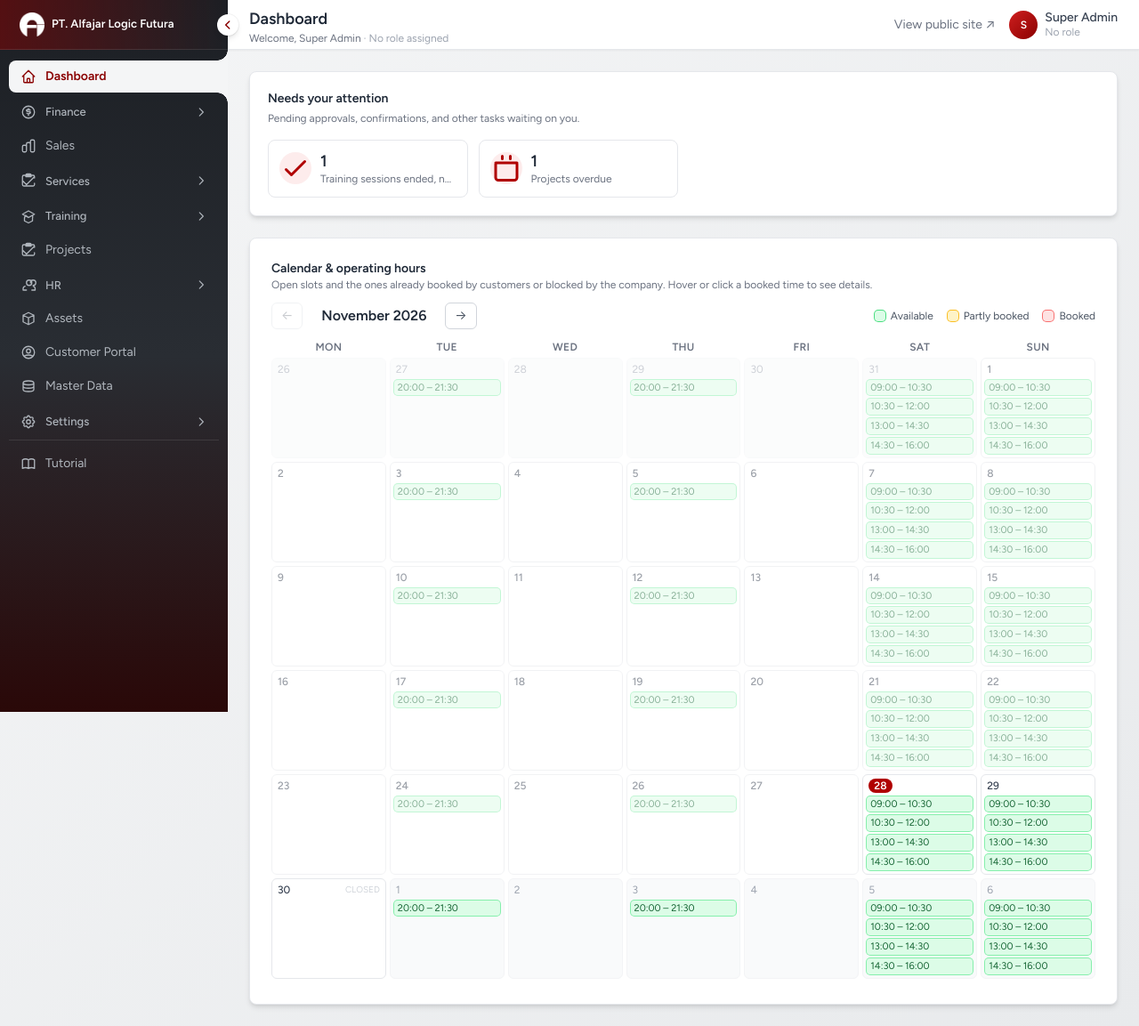
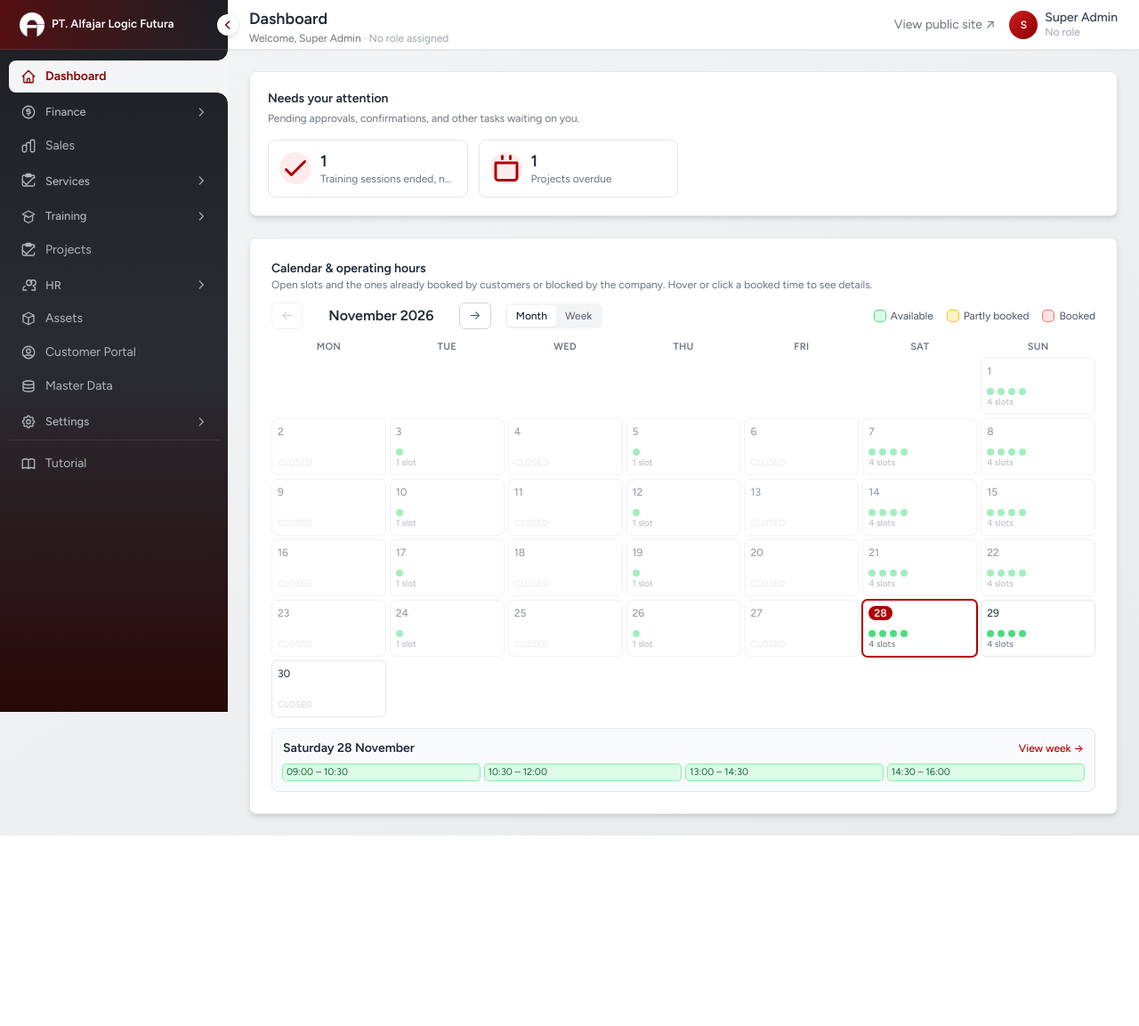
Before and after one commit to fajarsodiq91-sudo/ALF, a Laravel app: page /erp/dashboard in a window 1280 px wide. Shown: the whole page at 89% size. After the commit the page ends 939 px from the top, so only its background shows below. Run offline with Laravel 12, Linux system fonts and the light colour scheme; a user stored in the database is signed in; data comes from the database, SQL or seed files in the repository; tables that the repository leaves empty hold one stand-in row (values such as "Sample post"); style sheets or scripts are compiled from the project's sources.

Commit message:
feat: implement week/month view toggle and enhance availability calendar functionality

```diff
--- a/resources/views/erp/partials/availability-calendar.blade.php
+++ b/resources/views/erp/partials/availability-calendar.blade.php
@@ -17,16 +17,61 @@
         const pad = n => String(n).padStart(2, '0');
         const iso = d => d.getFullYear() + '-' + pad(d.getMonth() + 1) + '-' + pad(d.getDate());
         const now = new Date();
+        const addDays = (d, n) => new Date(d.getFullYear(), d.getMonth(), d.getDate() + n);
+        const monday = d => addDays(new Date(d.getFullYear(), d.getMonth(), d.getDate()), -((d.getDay() + 6) % 7));
 
         return {
             booked, blocks, manage, details, cursor: new Date(now.getFullYear(), now.getMonth(), 1), today: iso(now), months: 6,
             pending: null,
             viewing: null,
+            mode: (() => { try { return localStorage.getItem('erp.calendarMode') === 'week' ? 'week' : 'month'; } catch (e) { return 'month'; } })(),
+            weekStart: monday(now),
+            selected: iso(now),
 
-            canPrev() { return this.cursor > new Date(now.getFullYear(), now.getMonth(), 1); },
-            canNext() { return this.cursor < new Date(now.getFullYear(), now.getMonth() + this.months, 1); },
-            move(delta) { this.cursor = new Date(this.cursor.getFullYear(), this.cursor.getMonth() + delta, 1); },
-            monthLabel() { return this.cursor.toLocaleDateString('en-GB', { month: 'long', year: 'numeric' }); },
+            setMode(m) {
+                this.mode = m;
+                try { localStorage.setItem('erp.calendarMode', m); } catch (e) {}
+                if (m === 'week') { this.weekStart = monday(new Date(this.selected + 'T00:00:00')); }
+            },
+            limitEnd() { return new Date(now.getFullYear(), now.getMonth() + this.months + 1, 0); },
+            canPrev() {
+                return this.mode === 'week' ? this.weekStart > monday(now) : this.cursor > new Date(now.getFullYear(), now.getMonth(), 1);
+            },
+            canNext() {
+                return this.mode === 'week'
+                    ? addDays(this.weekStart, 7) <= this.limitEnd()
+                    : this.cursor < new Date(now.getFullYear(), now.getMonth() + this.months, 1);
+            },
+            move(delta) {
+                if (this.mode === 'week') {
+                    this.weekStart = addDays(this.weekStart, 7 * delta);
+                    this.cursor = new Date(this.weekStart.getFullYear(), this.weekStart.getMonth(), 1);
+                } else {
+                    this.cursor = new Date(this.cursor.getFullYear(), this.cursor.getMonth() + delta, 1);
+                    const first = iso(this.cursor);
+                    this.selected = this.today.slice(0, 7) === first.slice(0, 7) ? this.today : first;
+                }
+            },
+            label() {
+                if (this.mode === 'month') { return this.cursor.toLocaleDateString('en-GB', { month: 'long', year: 'numeric' }); }
+                const end = addDays(this.weekStart, 6);
+                const sameMonth = end.getMonth() === this.weekStart.getMonth();
+                return this.weekStart.toLocaleDateString('en-GB', sameMonth ? { day: 'numeric' } : { day: 'numeric', month: 'short' })
+                    + ' – ' + end.toLocaleDateString('en-GB', { day: 'numeric', month: 'short', year: 'numeric' });
+            },
+
+            /** Opens a day: shows its slots under the month grid. */
+            select(day) { if (day.inMonth) { this.selected = day.iso; } },
+            openWeek(isoDate) { this.selected = isoDate; this.setMode('week'); },
+            selectedDay() { return this.makeDay(new Date(this.selected + 'T00:00:00')); },
+            longDate(isoDate) { return new Date(isoDate + 'T00:00:00').toLocaleDateString('en-GB', { weekday: 'long', day: 'numeric', month: 'long' }); },
+
+            /** "4 slots · 1 booked" for a month cell. */
+            summary(day) {
+                const n = day.windows.length;
+                const taken = day.windows.filter(w => w.state !== 'available').length;
+                return n + (n === 1 ? ' slot' : ' slots') + (taken ? ' · ' + taken + ' booked' : '');
+            },
 
             /** An operating window with the bookings inside it and how much of it is taken: 'available' | 'partial' | 'booked'. */
             windowState(date, w) {
@@ -44,24 +89,30 @@
                 return { ...w, bookings, state: covered === 0 ? 'available' : (covered >= to - from ? 'booked' : 'partial') };
             },
 
+            makeDay(day) {
+                const date = iso(day);
+                return {
+                    iso: date, number: day.getDate(), past: date < this.today,
+                    inMonth: this.mode === 'week' || day.getMonth() === this.cursor.getMonth(),
+                    weekday: day.toLocaleDateString('en-GB', { weekday: 'short' }),
+                    windows: window.slotsFor(date).map(slot => this.windowState(date, slot)),
+                };
+            },
+
+            /** Month grid, only as many week rows as the month needs. */
             weeks() {
                 const first = new Date(this.cursor);
-                const start = new Date(first.getFullYear(), first.getMonth(), 1 - (first.getDay() + 6) % 7);
+                const lead = (first.getDay() + 6) % 7;
+                const daysInMonth = new Date(first.getFullYear(), first.getMonth() + 1, 0).getDate();
+                const start = addDays(first, -lead);
                 const weeks = [];
-                for (let w = 0; w < 6; w++) {
-                    const days = [];
-                    for (let d = 0; d < 7; d++) {
-                        const day = new Date(start.getFullYear(), start.getMonth(), start.getDate() + w * 7 + d);
-                        const date = iso(day);
-                        days.push({
-                            iso: date, number: day.getDate(), inMonth: day.getMonth() === this.cursor.getMonth(), past: date < this.today,
-                            windows: window.slotsFor(date).map(slot => this.windowState(date, slot)),
-                        });
-                    }
-                    weeks.push(days);
+                for (let w = 0; w < Math.ceil((lead + daysInMonth) / 7); w++) {
+                    weeks.push([...Array(7)].map((_, d) => this.makeDay(addDays(start, w * 7 + d))));
                 }
                 return weeks;
             },
+
+            weekDays() { return [...Array(7)].map((_, d) => this.makeDay(addDays(this.weekStart, d))); },
 
             blockable(day, w) { return this.manage && !day.past && w.state !== 'booked'; },
 
@@ -106,9 +157,13 @@
 <div x-data='availabilityCalendar(@json($booked), @json($blocks), @json($manage), @json($details))'>
     <div class="mb-3 flex flex-wrap items-center justify-between gap-2">
         <div class="flex items-center gap-2">
-            <button type="button" @click="move(-1)" :disabled="!canPrev()" class="rounded-md border border-gray-300 px-2.5 py-1 text-sm text-gray-600 hover:bg-gray-50 disabled:opacity-30" aria-label="Previous month">&larr;</button>
-            <h3 class="min-w-[9rem] text-center text-base font-semibold text-gray-800" x-text="monthLabel()"></h3>
-            <button type="button" @click="move(1)" :disabled="!canNext()" class="rounded-md border border-gray-300 px-2.5 py-1 text-sm text-gray-600 hover:bg-gray-50 disabled:opacity-30" aria-label="Next month">&rarr;</button>
+            <button type="button" @click="move(-1)" :disabled="!canPrev()" class="rounded-md border border-gray-300 px-2.5 py-1 text-sm text-gray-600 hover:bg-gray-50 disabled:opacity-30" :aria-label="mode === 'week' ? 'Previous week' : 'Previous month'">&larr;</button>
+            <h3 class="min-w-[10rem] text-center text-base font-semibold text-gray-800" x-text="label()"></h3>
+            <button type="button" @click="move(1)" :disabled="!canNext()" class="rounded-md border border-gray-300 px-2.5 py-1 text-sm text-gray-600 hover:bg-gray-50 disabled:opacity-30" :aria-label="mode === 'week' ? 'Next week' : 'Next month'">&rarr;</button>
+            <div class="ml-2 inline-flex rounded-md bg-gray-100 p-0.5 text-xs font-medium">
+                <button type="button" @click="setMode('month')" class="rounded px-2.5 py-1 transition-colors" :class="mode === 'month' ? 'bg-white text-gray-800 shadow-sm' : 'text-gray-500 hover:text-gray-700'">Month</button>
+                <button type="button" @click="setMode('week')" class="rounded px-2.5 py-1 transition-colors" :class="mode === 'week' ? 'bg-white text-gray-800 shadow-sm' : 'text-gray-500 hover:text-gray-700'">Week</button>
+            </div>
         </div>
         <div class="flex flex-wrap items-center gap-x-4 gap-y-1 text-xs text-gray-600">
             <span class="inline-flex items-center gap-1.5"><span class="h-3 w-3 rounded bg-green-100 ring-1 ring-green-400"></span> Available</span>
@@ -120,46 +175,67 @@
         </div>
     </div>
 
-    <div class="overflow-x-auto">
-        <div class="min-w-[44rem]">
-            <div class="grid grid-cols-7 gap-1 pb-1 text-center text-xs font-semibold uppercase tracking-wide text-gray-500">
+    {{-- Month: one compact cell per day (dots per slot); click a day for its slots --}}
+    <div x-show="mode === 'month'">
+        <div class="grid grid-cols-7 gap-1 pb-1 text-center text-[11px] font-semibold uppercase tracking-wide text-gray-500">
             <template x-for="name in ['Mon', 'Tue', 'Wed', 'Thu', 'Fri', 'Sat', 'Sun']" :key="name"><div x-text="name"></div></template>
         </div>
-            <template x-for="(week, w) in weeks()" :key="w">
+        <template x-for="(week, wi) in weeks()" :key="wi">
             <div class="mb-1 grid grid-cols-7 gap-1">
                 <template x-for="day in week" :key="day.iso">
-                        <div class="min-h-[5.5rem] rounded-md border p-1" :class="[day.inMonth ? 'border-gray-200 bg-white' : 'border-gray-100 bg-gray-50', day.past ? 'opacity-50' : '']">
-                            <div class="flex items-center justify-between px-0.5 text-xs">
-                                <span :class="day.iso === today ? 'rounded-full bg-brand px-1.5 font-semibold text-white' : (day.inMonth ? 'font-medium text-gray-700' : 'text-gray-400')" x-text="day.number"></span>
-                                <span x-show="!day.windows.length && day.inMonth && !day.past" class="text-[10px] uppercase text-gray-300">Closed</span>
+                    <button type="button" @click="select(day)" :disabled="!day.inMonth"
+                            class="flex h-14 flex-col rounded-md border p-1.5 text-left transition-colors sm:h-16"
+                            :class="!day.inMonth
+                                ? 'border-transparent'
+                                : [selected === day.iso ? 'border-brand ring-1 ring-brand bg-white' : 'border-gray-200 bg-white hover:border-gray-300 hover:bg-gray-50', day.past ? 'opacity-50' : '']">
+                        <template x-if="day.inMonth">
+                            <div class="flex h-full w-full flex-col">
+                                <span class="text-xs" :class="day.iso === today ? 'self-start rounded-full bg-brand px-1.5 font-semibold text-white' : 'font-medium text-gray-700'" x-text="day.number"></span>
+                                <div class="mt-auto flex flex-wrap items-center gap-1">
+                                    <template x-for="w in day.windows" :key="w.value">
+                                        <span class="h-2 w-2 rounded-full"
+                                              :class="{ 'bg-green-400': w.state === 'available', 'bg-amber-400': w.state === 'partial', 'bg-red-400': w.state === 'booked' }"></span>
+                                    </template>
+                                    <span x-show="!day.windows.length" class="text-[10px] uppercase text-gray-300">Closed</span>
                                 </div>
-                            <div class="mt-1 space-y-1">
-                                <template x-for="w in day.windows" :key="w.value">
-                                    <div>
-                                        <button type="button" @click="block(day, w)" :disabled="!blockable(day, w)"
-                                                :title="w.state === 'booked' ? 'Fully booked' : (w.state === 'partial' ? 'Partly booked' : 'Available') + (blockable(day, w) ? ': click to block a time' : '')"
-                                                class="block w-full rounded px-1 py-0.5 text-left text-[11px] leading-tight ring-1"
-                                                :class="{
-                                                    'bg-green-100 text-green-800 ring-green-300': w.state === 'available',
-                                                    'bg-amber-100 text-amber-800 ring-amber-300': w.state === 'partial',
-                                                    'bg-red-100 text-red-700 ring-red-300': w.state === 'booked',
-                                                    'cursor-pointer hover:ring-2': blockable(day, w),
-                                                    'cursor-default': !blockable(day, w),
-                                                }"
-                                                x-text="w.label"></button>
-                                        <template x-for="b in w.bookings" :key="b.key">
-                                            <button type="button" @click="b.blockId ? unblock(day, b) : view(day, b)"
-                                                    :disabled="!(manage && b.blockId && !day.past) && !(b.detail && b.detail.length)"
-                                                    :title="tooltipFor(b)"
-                                                    class="mt-0.5 block w-full rounded px-1 text-left text-[10px] leading-tight"
-                                                    :class="b.blockId ? 'bg-slate-200 text-slate-700 cursor-pointer hover:bg-slate-300' : (b.detail && b.detail.length ? 'bg-red-50 text-red-600 cursor-pointer hover:bg-red-100' : 'bg-red-50 text-red-600 cursor-default')"
-                                                    x-text="b.start + '–' + b.end + (b.blockId ? ' blocked' : ' booked')"></button>
+                                <span x-show="day.windows.length" class="hidden truncate text-[10px] text-gray-500 md:block" x-text="summary(day)"></span>
+                            </div>
                         </template>
+                    </button>
+                </template>
+            </div>
+        </template>
+
+        {{-- Slots of the selected day --}}
+        <div class="mt-3 rounded-lg border border-gray-200 bg-gray-50 p-3">
+            <template x-if="selected">
+                <div x-data="{ get day() { return selectedDay() } }">
+                    <div class="mb-2 flex items-center justify-between gap-2">
+                        <p class="text-sm font-semibold text-gray-800" x-text="longDate(selected)"></p>
+                        <button type="button" @click="openWeek(selected)" class="text-xs font-medium text-brand hover:underline">View week &rarr;</button>
+                    </div>
+                    <p x-show="!day.windows.length" class="text-xs text-gray-500">Closed on this day.</p>
+                    <div class="grid gap-1.5 sm:grid-cols-2 lg:grid-cols-4">
+                        @include('erp.partials.availability-day-slots')
+                    </div>
                 </div>
             </template>
         </div>
     </div>
-                    </template>
+
+    {{-- Week: seven columns with every slot --}}
+    <div x-show="mode === 'week'" x-cloak class="overflow-x-auto">
+        <div class="grid min-w-[44rem] grid-cols-7 gap-1">
+            <template x-for="day in weekDays()" :key="day.iso">
+                <div class="rounded-md border border-gray-200 bg-white p-1" :class="day.past ? 'opacity-50' : ''">
+                    <div class="mb-1 flex items-center justify-between px-0.5 text-xs">
+                        <span class="font-semibold uppercase tracking-wide text-gray-500" x-text="day.weekday"></span>
+                        <span :class="day.iso === today ? 'rounded-full bg-brand px-1.5 font-semibold text-white' : 'font-medium text-gray-700'" x-text="day.number"></span>
+                    </div>
+                    <p x-show="!day.windows.length" class="px-0.5 text-[10px] uppercase text-gray-300">Closed</p>
+                    <div class="space-y-1">
+                        @include('erp.partials.availability-day-slots')
+                    </div>
                 </div>
             </template>
         </div>
--- /dev/null
+++ b/resources/views/erp/partials/availability-day-slots.blade.php
@@ -0,0 +1,24 @@
+{{-- The slots of one day (Alpine `day` in scope), with their bookings. Used by availability-calendar. --}}
+<template x-for="w in day.windows" :key="w.value">
+    <div>
+        <button type="button" @click="block(day, w)" :disabled="!blockable(day, w)"
+                :title="w.state === 'booked' ? 'Fully booked' : (w.state === 'partial' ? 'Partly booked' : 'Available') + (blockable(day, w) ? ': click to block a time' : '')"
+                class="block w-full rounded px-1 py-0.5 text-left text-[11px] leading-tight ring-1"
+                :class="{
+                    'bg-green-100 text-green-800 ring-green-300': w.state === 'available',
+                    'bg-amber-100 text-amber-800 ring-amber-300': w.state === 'partial',
+                    'bg-red-100 text-red-700 ring-red-300': w.state === 'booked',
+                    'cursor-pointer hover:ring-2': blockable(day, w),
+                    'cursor-default': !blockable(day, w),
+                }"
+                x-text="w.label"></button>
+        <template x-for="b in w.bookings" :key="b.key">
+            <button type="button" @click="b.blockId ? unblock(day, b) : view(day, b)"
+                    :disabled="!(manage && b.blockId && !day.past) && !(b.detail && b.detail.length)"
+                    :title="tooltipFor(b)"
+                    class="mt-0.5 block w-full rounded px-1 text-left text-[10px] leading-tight"
+                    :class="b.blockId ? 'bg-slate-200 text-slate-700 cursor-pointer hover:bg-slate-300' : (b.detail && b.detail.length ? 'bg-red-50 text-red-600 cursor-pointer hover:bg-red-100' : 'bg-red-50 text-red-600 cursor-default')"
+                    x-text="b.start + '–' + b.end + (b.blockId ? ' blocked' : ' booked')"></button>
+        </template>
+    </div>
+</template>
```
Lines whose indentation alone changed are shown as unchanged.
